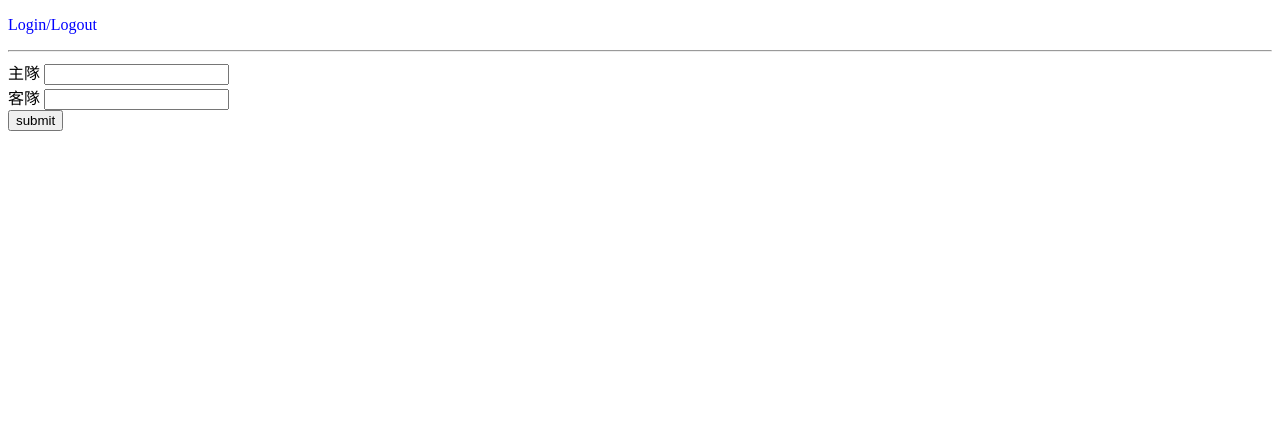
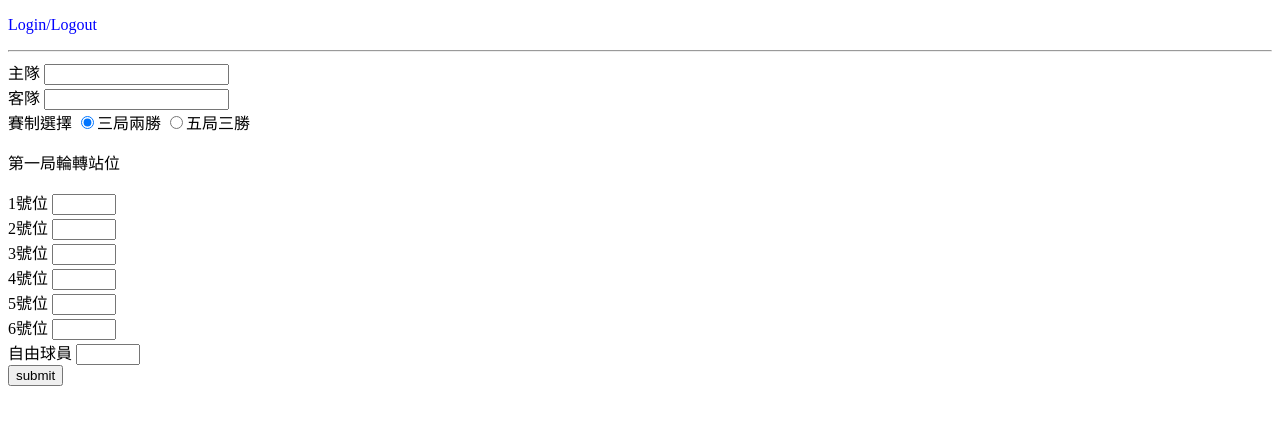
Before and after one commit to hsianghua/2023_summer_SP, a PHP site: page /newfile.html in a window 1280 px wide. Shown: the top 425 px of the page. Run offline with PHP 8.4, Linux system fonts and the light colour scheme.

Commit message:
輪轉站位號碼連動、三局五局選項

```diff
--- a/css/style.css
+++ b/css/style.css
@@ -10,3 +10,11 @@ button:hover {
     background-color: aqua;
 
 }
+
+#set {
+    display: inline;
+}
+
+#set_hide {
+    display: none;
+}
--- a/js/main.js
+++ b/js/main.js
@@ -180,23 +180,3 @@ document.getElementsByClassName('setting')[0].addEventListener('click', function
 document.getElementsByClassName('setting')[1].addEventListener('click', function(){
     handle_button_click('setting', 'se_mistake');
 })
-
-var home_name;
-var away_name;
-
-// function check_set_up_info(){
-//     document.getElementById('alert_home').innerHTML = "";
-//     document.getElementById('alert_away').innerHTML = "";
-//     home_name = document.forms["team_name"].elements["home_team"].value;
-//     away_name = document.forms["team_name"].elements["away_team"].value;
-//     if (home_name == "" || away_name == ""){
-//         if (home_name == "")
-//             document.getElementById('alert_home').innerHTML = "*必填";
-//         if (away_name == "")
-//             document.getElementById('alert_away').innerHTML = "*必填";
-//         return;
-//     }
-//     else {
-//         document.location.href="index.html";
-//     }
-// }
--- a/newfile.html
+++ b/newfile.html
@@ -13,14 +13,40 @@
             </nav>
         </header>
         <hr>
-        <form id="team_name" action="index.php" method="POST">
+        <form id="team_name" action="index.php" method="post">
             <label for="home_team">主隊</label>
-            <input id="home_team" type="text" required>
+            <input id="home_team" name="home_team" type="text" required>
             <span id="alert_home"></span>
             <br>
             <label for="away_team">客隊</label>
-            <input id="away_team" type="text" required>
+            <input id="away_team" name="away_team" type="text" required>
             <span id="alert_away"></span>
+            <br>
+            <label for="set_num">賽制選擇</label>
+            <input type="radio" name="set_num" value="three_set" checked>三局兩勝
+            <input type="radio" name="set_num" value="five_set">五局三勝
+            <br>
+            <p>第一局輪轉站位</p>
+            <label for="1">1號位</label>
+            <input type="number" name="1" min="0" max="100" required>
+            <br>
+            <label for="2">2號位</label>
+            <input type="number" name="2" min="0" max="100" required>
+            <br>
+            <label for="3">3號位</label>
+            <input type="number" name="3" min="0" max="100" required>
+            <br>
+            <label for="4">4號位</label>
+            <input type="number" name="4" min="0" max="100" required>
+            <br>
+            <label for="5">5號位</label>
+            <input type="number" name="5" min="0" max="100" required>
+            <br>
+            <label for="6">6號位</label>
+            <input type="number" name="6" min="0" max="100" required>
+            <br>
+            <label for="libero">自由球員</label>
+            <input type="number" name="libero" min="0" max="100" required>
             <br>
             <input type="submit" value="submit">
         </form>
```
Also changed, not shown: index.php (+34 -8 lines), 1 other file.
